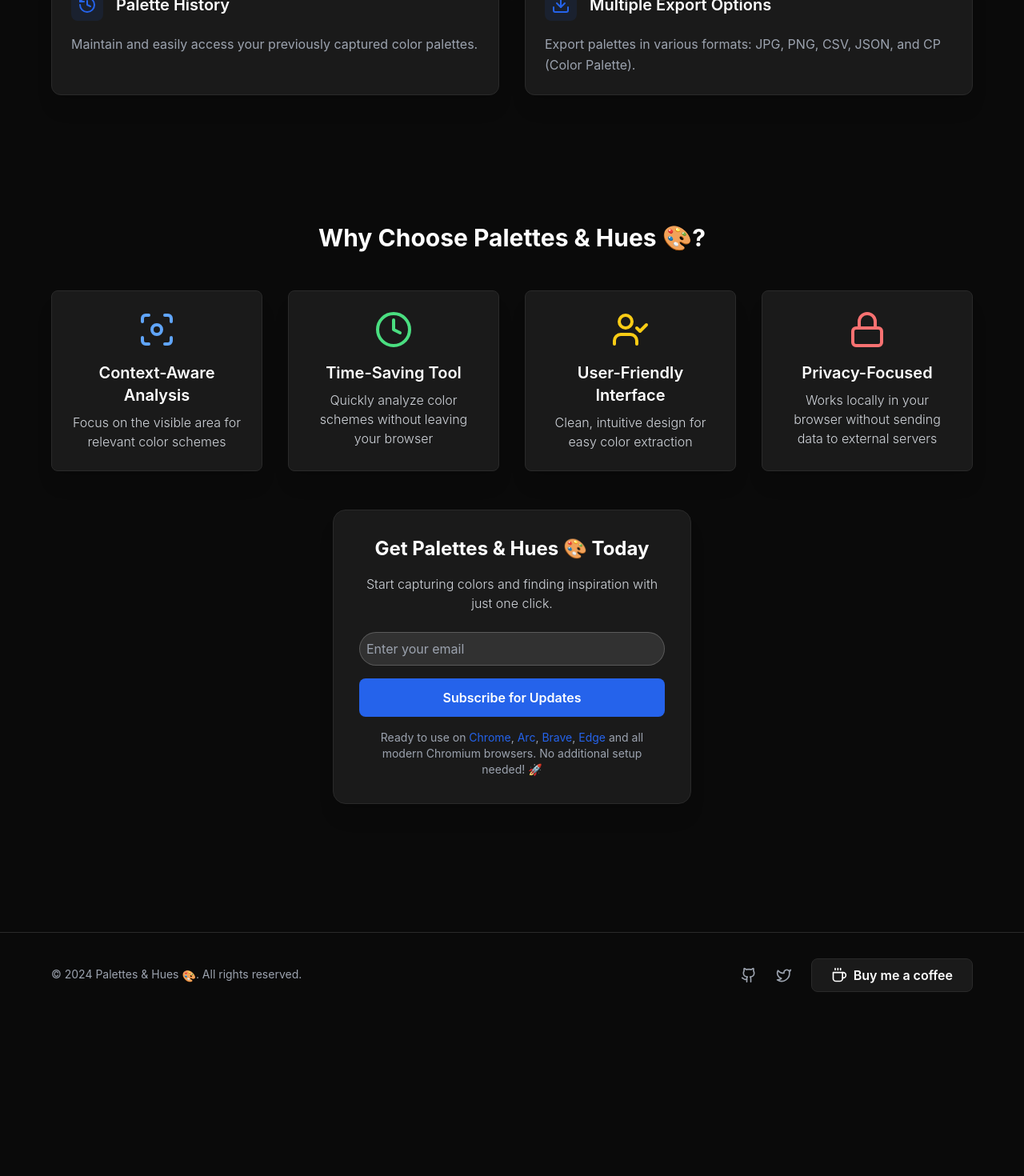
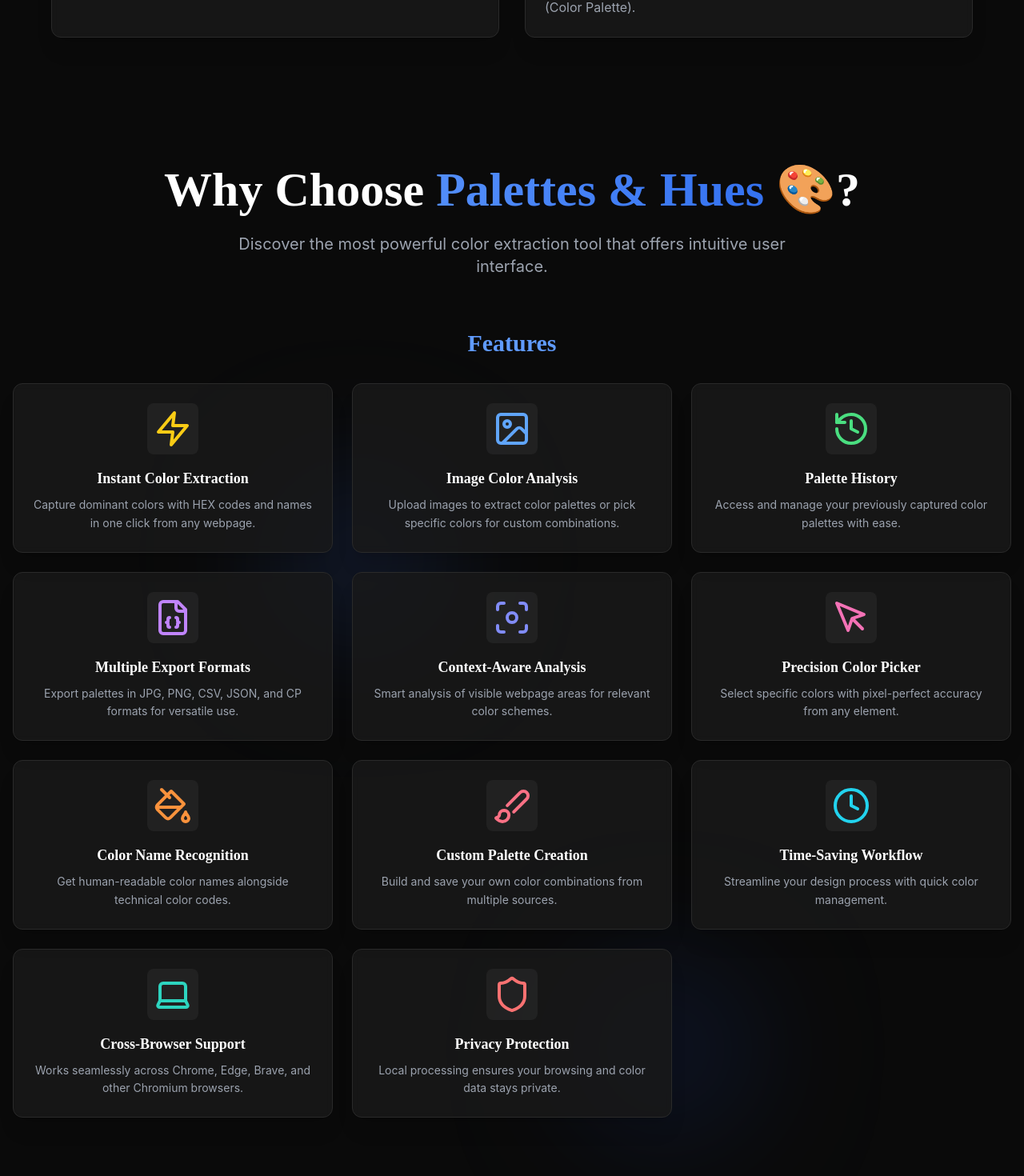
Before and after one commit to palettes-and-hues/palettes-landing, a React (Vite) app: page / in a window 1280 px wide. Shown: the part 960-2430 px from the top of the page at 80% size. Before the commit the page ends 2232 px from the top, so only its background shows below. Built offline with nearby package versions, Linux system fonts and the light colour scheme.

Commit message:
Add final changes

```diff
--- a/index.html
+++ b/index.html
@@ -1,26 +1,74 @@
 <!DOCTYPE html>
 <html lang="en">
+
 <head>
   <meta charset="UTF-8" />
-  <link rel="icon" type="image/png" href="/favicon.png" />
+  <link rel="icon" type="image/svg+xml" href="/favicon.svg" />
   <meta name="viewport" content="width=device-width, initial-scale=1.0" />
-  <title>Palettes & Hues 🎨 - Capture Colors from the Web | Chrome Extension</title>
-  <meta name="description" content="Palettes & Hues 🎨 is a powerful Chrome extension that instantly extracts the dominant color palette from any webpage. Perfect for designers and developers." />
-  <meta name="keywords" content="color extraction, web design, chrome extension, color palette, web development" />
+
+  <!-- Primary Meta Tags -->
+  <title>Palettes & Hues 🎨 - AI-Powered Color Extraction | Chrome Extension</title>
+  <meta name="title" content="Palettes & Hues 🎨 - AI-Powered Color Extraction | Chrome Extension">
+  <meta name="description"
+    content="Extract dominant color palettes instantly from any webpage or image. The perfect Chrome extension for designers and developers. Features AI-powered color analysis, real-time extraction, and multiple export formats." />
+  <meta name="keywords"
+    content="color extraction, web design, chrome extension, color palette, web development, AI color analysis, design tools, color picker, hex codes, palette generator" />
+  <meta name="author" content="Palettes & Hues">
+  <meta name="robots" content="index, follow">
+
+  <!-- Open Graph / Facebook -->
+  <meta property="og:type" content="website">
+  <meta property="og:url" content="https://palettesandhues.com/">
+  <meta property="og:title" content="Palettes & Hues 🎨 - AI-Powered Color Extraction">
+  <meta property="og:description"
+    content="Extract dominant color palettes instantly from any webpage or image. The perfect Chrome extension for designers and developers.">
+  <meta property="og:image" content="/og-image.png">
+
+  <!-- Twitter -->
+  <meta property="twitter:card" content="summary_large_image">
+  <meta property="twitter:url" content="https://palettesandhues.com/">
+  <meta property="twitter:title" content="Palettes & Hues 🎨 - AI-Powered Color Extraction">
+  <meta property="twitter:description"
+    content="Extract dominant color palettes instantly from any webpage or image. The perfect Chrome extension for designers and developers.">
+  <meta property="twitter:image" content="/og-image.png">
 
   <!-- Security Headers -->
-  <meta http-equiv="Content-Security-Policy" content="default-src 'self'; script-src 'self' 'unsafe-inline' 'unsafe-eval'; style-src 'self' 'unsafe-inline' https://fonts.googleapis.com; font-src 'self' https://fonts.gstatic.com; img-src 'self' data: https:; connect-src 'self' https://formspree.io;">
+  <meta http-equiv="Content-Security-Policy"
+    content="default-src 'self'; script-src 'self' 'unsafe-inline' 'unsafe-eval'; style-src 'self' 'unsafe-inline' https://fonts.googleapis.com; font-src 'self' https://fonts.gstatic.com data:; img-src 'self' data: https:; connect-src 'self' https://formspree.io; frame-ancestors 'none';">
   <meta http-equiv="X-Content-Type-Options" content="nosniff">
   <meta http-equiv="X-Frame-Options" content="DENY">
-  <meta http-equiv="Permissions-Policy" content="camera=(), microphone=(), geolocation=()">
+  <meta http-equiv="Permissions-Policy" content="camera=(), microphone=(), geolocation=(), interest-cohort=()">
   <meta http-equiv="Referrer-Policy" content="strict-origin-when-cross-origin">
+  <meta http-equiv="Strict-Transport-Security" content="max-age=31536000; includeSubDomains">
 
+  <!-- Preload Critical Resources -->
   <link rel="preconnect" href="https://fonts.googleapis.com">
   <link rel="preconnect" href="https://fonts.gstatic.com" crossorigin>
-  <link href="https://fonts.googleapis.com/css2?family=Inter:wght@300;400;600&display=swap" rel="stylesheet">
+  <link
+    href="https://fonts.googleapis.com/css2?family=Plus+Jakarta+Sans:wght@300;400;500;600;700&family=Playfair+Display:wght@400;600;700&display=swap"
+    rel="stylesheet">
+
+  <!-- Structured Data -->
+  <script type="application/ld+json">
+    {
+      "@context": "https://schema.org",
+      "@type": "SoftwareApplication",
+      "name": "Palettes & Hues",
+      "applicationCategory": "BrowserApplication",
+      "operatingSystem": "Chrome",
+      "offers": {
+        "@type": "Offer",
+        "price": "0",
+        "priceCurrency": "USD"
+      },
+      "description": "AI-powered Chrome extension for instant color palette extraction from webpages and images."
+    }
+  </script>
 </head>
+
 <body>
   <div id="root"></div>
   <script type="module" src="/src/main.tsx"></script>
 </body>
+
 </html>
--- a/package.json
+++ b/package.json
@@ -13,9 +13,12 @@
     "framer-motion": "^10.16.4",
     "lucide-react": "^0.344.0",
     "react": "^18.3.1",
-    "react-dom": "^18.3.1"
+    "react-dom": "^18.3.1",
+    "react-intersection-observer": "^9.8.1"
   },
   "devDependencies": {
+    "@tailwindcss/forms": "^0.5.7",
+    "@tailwindcss/typography": "^0.5.10",
     "@types/react": "^18.3.5",
     "@types/react-dom": "^18.3.0",
     "@vitejs/plugin-react": "^4.3.1",
--- a/src/components/WhyChoose.tsx
+++ b/src/components/WhyChoose.tsx
@@ -1,37 +1,102 @@
 import React, { useState } from 'react';
-import { Focus, Clock, UserCheck, Lock } from 'lucide-react';
+import {
+  Palette,
+  Image as ImageIcon,
+  History,
+  Download,
+  Eye,
+  Zap,
+  Lock,
+  MousePointer,
+  PaintBucket,
+  Brush,
+  FileJson,
+  Focus,
+  Clock,
+  Shield,
+  Sparkles,
+  Laptop
+} from 'lucide-react';
 import { motion } from 'framer-motion';
+import { useInView } from 'react-intersection-observer';
 
-const reasons = [
+const features = [
   {
-    icon: <Focus className="w-10 h-10 md:w-12 md:h-12 text-blue-400" />,
-    title: 'Context-Aware Analysis',
-    description: 'Focus on the visible area for relevant color schemes',
+    icon: <Zap className="w-10 h-10 md:w-12 md:h-12 text-yellow-400" />,
+    title: 'Instant Color Extraction',
+    description: 'Capture dominant colors with HEX codes and names in one click from any webpage.',
+    category: 'Features'
   },
   {
-    icon: <Clock className="w-10 h-10 md:w-12 md:h-12 text-green-400" />,
-    title: 'Time-Saving Tool',
-    description: 'Quickly analyze color schemes without leaving your browser',
+    icon: <ImageIcon className="w-10 h-10 md:w-12 md:h-12 text-blue-400" />,
+    title: 'Image Color Analysis',
+    description: 'Upload images to extract color palettes or pick specific colors for custom combinations.',
+    category: 'Features'
   },
   {
-    icon: <UserCheck className="w-10 h-10 md:w-12 md:h-12 text-yellow-400" />,
-    title: 'User-Friendly Interface',
-    description: 'Clean, intuitive design for easy color extraction',
+    icon: <History className="w-10 h-10 md:w-12 md:h-12 text-green-400" />,
+    title: 'Palette History',
+    description: 'Access and manage your previously captured color palettes with ease.',
+    category: 'Features'
   },
   {
-    icon: <Lock className="w-10 h-10 md:w-12 md:h-12 text-red-400" />,
-    title: 'Privacy-Focused',
-    description:
-      'Works locally in your browser without sending data to external servers',
+    icon: <FileJson className="w-10 h-10 md:w-12 md:h-12 text-purple-400" />,
+    title: 'Multiple Export Formats',
+    description: 'Export palettes in JPG, PNG, CSV, JSON, and CP formats for versatile use.',
+    category: 'Features'
   },
+  {
+    icon: <Focus className="w-10 h-10 md:w-12 md:h-12 text-indigo-400" />,
+    title: 'Context-Aware Analysis',
+    description: 'Smart analysis of visible webpage areas for relevant color schemes.',
+    category: 'Features'
+  },
+  {
+    icon: <MousePointer className="w-10 h-10 md:w-12 md:h-12 text-pink-400" />,
+    title: 'Precision Color Picker',
+    description: 'Select specific colors with pixel-perfect accuracy from any element.',
+    category: 'Features'
+  },
+  {
+    icon: <PaintBucket className="w-10 h-10 md:w-12 md:h-12 text-orange-400" />,
+    title: 'Color Name Recognition',
+    description: 'Get human-readable color names alongside technical color codes.',
+    category: 'Features'
+  },
+  {
+    icon: <Brush className="w-10 h-10 md:w-12 md:h-12 text-rose-400" />,
+    title: 'Custom Palette Creation',
+    description: 'Build and save your own color combinations from multiple sources.',
+    category: 'Features'
+  },
+  {
+    icon: <Clock className="w-10 h-10 md:w-12 md:h-12 text-cyan-400" />,
+    title: 'Time-Saving Workflow',
+    description: 'Streamline your design process with quick color management.',
+    category: 'Features'
+  },
+  {
+    icon: <Laptop className="w-10 h-10 md:w-12 md:h-12 text-teal-400" />,
+    title: 'Cross-Browser Support',
+    description: 'Works seamlessly across Chrome, Edge, Brave, and other Chromium browsers.',
+    category: 'Features'
+  },
+  {
+    icon: <Shield className="w-10 h-10 md:w-12 md:h-12 text-red-400" />,
+    title: 'Privacy Protection',
+    description: 'Local processing ensures your browsing and color data stays private.',
+    category: 'Features'
+  }
 ];
 
 const WhyChoose: React.FC = () => {
   const [email, setEmail] = useState('');
   const [isSubmitting, setIsSubmitting] = useState(false);
-  const [submitStatus, setSubmitStatus] = useState<
-    'idle' | 'success' | 'error'
-  >('idle');
+  const [submitStatus, setSubmitStatus] = useState<'idle' | 'success' | 'error'>('idle');
+  const { ref, inView } = useInView({
+    triggerOnce: true,
+    threshold: 0.1
+  });
 
   const handleSubmit = async (e: React.FormEvent) => {
     e.preventDefault();
@@ -54,99 +119,122 @@ const WhyChoose: React.FC = () => {
         setSubmitStatus('error');
       }
     } catch (error) {
-      console.error('Error submitting form: ', error);
+      console.error('Error submitting form:', error);
       setSubmitStatus('error');
     } finally {
       setIsSubmitting(false);
     }
   };
 
+  const categories = Array.from(new Set(features.map(f => f.category)));
+
   return (
-    <section id="why-choose" className="py-12 md:py-20 px-4">
-      <div className="max-w-6xl mx-auto">
-        <h2 className="text-2xl md:text-3xl mb-8 md:mb-12 text-center font-playfair">
-          Why Choose Palettes & Hues 🎨?
-        </h2>
-        <h2></h2>
-        <div className="grid sm:grid-cols-2 lg:grid-cols-4 gap-6 md:gap-8 mb-12">
-          {reasons.map((reason, index) => (
+    <section id="why-choose" className="py-20 px-4 relative overflow-hidden">
+      <div className="max-w-7xl mx-auto">
         <motion.div
-              key={index}
-              className="glass p-4 md:p-6 rounded-lg"
-              whileHover={{ scale: 1.05 }}
           initial={{ opacity: 0, y: 20 }}
           animate={{ opacity: 1, y: 0 }}
-              transition={{ duration: 0.5, delay: index * 0.1 }}
+          transition={{ duration: 0.8 }}
+          className="text-center mb-16"
         >
-              <div className="flex justify-center mb-3 md:mb-4">
-                {reason.icon}
+          <h2 className="text-4xl md:text-5xl lg:text-6xl font-display mb-6">
+            Why Choose <span className="gradient-text">Palettes & Hues</span> 🎨?
+          </h2>
+          <p className="text-lg md:text-xl text-gray-400 max-w-3xl mx-auto">
+            Discover the most powerful color extraction tool that offers intuitive user interface.
+          </p>
+        </motion.div>
+
+        <div ref={ref} className="space-y-16">
+          {categories.map((category, categoryIndex) => (
+            <div key={category} className="space-y-8">
+              <motion.h3
+                initial={{ opacity: 0, x: -20 }}
+                animate={inView ? { opacity: 1, x: 0 } : {}}
+                transition={{ duration: 0.6, delay: categoryIndex * 0.1 }}
+                className="text-2xl md:text-3xl font-display text-primary-400 text-center"
+              >
+                {category}
+              </motion.h3>
+              <div className="grid md:grid-cols-2 lg:grid-cols-3 gap-6">
+                {features
+                  .filter(feature => feature.category === category)
+                  .map((feature, index) => (
+                    <motion.div
+                      key={feature.title}
+                      className="glass p-6 rounded-xl hover:border-primary-500 transition-all duration-300"
+                      initial={{ opacity: 0, y: 20 }}
+                      animate={inView ? { opacity: 1, y: 0 } : {}}
+                      transition={{ duration: 0.5, delay: (categoryIndex * 0.2) + (index * 0.1) }}
+                      whileHover={{ scale: 1.02 }}
+                    >
+                      <div className="flex flex-col items-center text-center">
+                        <div className="p-2 bg-white/5 rounded-lg mb-4">
+                          {feature.icon}
                         </div>
-              <h3 className="text-lg md:text-xl font-semibold mb-2 text-center font-playfair">
-                {reason.title}
-              </h3>
-              <p className="text-sm md:text-base text-gray-300 text-center font-inter font-light">
-                {reason.description}
+                        <div>
+                          <h4 className="text-lg font-semibold mb-2">{feature.title}</h4>
+                          <p className="text-gray-400 text-sm leading-relaxed">
+                            {feature.description}
                           </p>
+                        </div>
+                      </div>
                     </motion.div>
                   ))}
               </div>
+            </div>
+          ))}
+        </div>
+
         <motion.div
-          className="max-w-md mx-auto glass p-6 md:p-8 rounded-2xl"
-          initial={{ opacity: 0, scale: 0.9 }}
-          animate={{ opacity: 1, scale: 1 }}
-          transition={{ duration: 0.8, delay: 0.6 }}
+          initial={{ opacity: 0, y: 20 }}
+          animate={inView ? { opacity: 1, y: 0 } : {}}
+          transition={{ duration: 0.8, delay: 0.5 }}
+          className="mt-20 max-w-md mx-auto glass p-8 rounded-2xl text-center"
         >
-          <h3 className="text-xl md:text-2xl mb-3 md:mb-4 text-center font-playfair">
-            Get Palettes & Hues 🎨 Today
+          <h3 className="text-2xl md:text-3xl mb-4 font-display">
+            Subscribe for future updates.
           </h3>
-          <p className="text-sm md:text-base text-center mb-4 md:mb-6 text-gray-300 font-inter font-light">
-            Start capturing colors and finding inspiration with just one click.
+          <p className="text-gray-400 mb-6">
+            Join a pool of designers and developers using Palettes & Hues to streamline their color workflow.
           </p>
           <form onSubmit={handleSubmit} className="space-y-4">
             <div>
-              <label htmlFor="email" className="sr-only">
-                Email
-              </label>
               <input
-                id="email"
+                type="email"
                 placeholder="Enter your email"
-                type="email"
                 value={email}
                 onChange={(e) => setEmail(e.target.value)}
+                className="w-full px-4 py-3 rounded-lg bg-white/5 border border-white/10 focus:border-primary-500 focus:ring-2 focus:ring-primary-500/20 transition-all duration-300 text-center"
                 required
-                className="w-full bg-white bg-opacity-10 text-white border border-white border-opacity-20 p-2 rounded-full focus:outline-none focus:ring-2 focus:ring-blue-400 transition-all duration-300 font-inter text-sm md:text-base"
               />
             </div>
             <motion.button
               type="submit"
-              className={`btn w-full font-inter text-sm md:text-base ${isSubmitting ? 'opacity-50 cursor-not-allowed' : ''
-                }`}
+              className={`btn w-full ${isSubmitting ? 'opacity-50 cursor-not-allowed' : ''}`}
               whileHover={{ scale: 1.05 }}
               whileTap={{ scale: 0.95 }}
               disabled={isSubmitting}
             >
-              {isSubmitting ? 'Subscribing...' : 'Subscribe for Updates'}
+              {isSubmitting ? 'Subscribing...' : 'Get Early Access'}
             </motion.button>
           </form>
           {submitStatus === 'success' && (
-            <p className="text-green-400 text-center mt-4 font-inter text-sm md:text-base">
-              Thank you for subscribing!
-            </p>
+            <p className="text-green-400 mt-4">Thank you for subscribing!</p>
           )}
           {submitStatus === 'error' && (
-            <p className="text-red-400 text-center mt-4 font-inter text-sm md:text-base">
-              Oops! Something went wrong. Please try again.
-            </p>
+            <p className="text-red-400 mt-4">Something went wrong. Please try again.</p>
           )}
-          <p className="text-xs md:text-sm text-gray-400 text-center mt-4">
-            Ready to use on{' '}
-            <span className="text-[#2563EB]">Chrome</span>,{' '}
-            <span className="text-[#2563EB]">Arc</span>,{' '}
-            <span className="text-[#2563EB]">Brave</span>,{' '}
-            <span className="text-[#2563EB]">Edge</span>{' '}
-            and all modern Chromium browsers. No additional setup needed! 🚀
-          </p>
         </motion.div>
+      </div>
+
+      <p className="text-xs md:text-sm text-gray-400 text-center mt-4">Ready to use on <span className="text-[#2563EB]">Chrome</span>, <span className="text-[#2563EB]">Arc</span>, <span className="text-[#2563EB]">Brave</span>, <span className="text-[#2563EB]">Edge</span> and all modern Chromium browsers. No additional setup needed! 🚀</p>
+
+
+      {/* Background Elements */}
+      <div className="absolute inset-0 -z-10 overflow-hidden">
+        <div className="absolute top-1/4 left-1/4 w-64 h-64 bg-primary-500 rounded-full mix-blend-multiply filter blur-3xl opacity-10 animate-float"></div>
+        <div className="absolute bottom-1/4 right-1/4 w-64 h-64 bg-primary-700 rounded-full mix-blend-multiply filter blur-3xl opacity-10 animate-float" style={{ animationDelay: '-2s' }}></div>
       </div>
     </section>
   );
--- a/src/index.css
+++ b/src/index.css
@@ -5,33 +5,35 @@
 @layer base {
   html {
     scroll-behavior: smooth;
+    -webkit-font-smoothing: antialiased;
+    -moz-osx-font-smoothing: grayscale;
   }
 
   body {
-    @apply bg-[#0A0A0A] text-white min-h-screen font-inter;
+    @apply bg-[#0A0A0A] text-white min-h-screen font-sans selection:bg-primary-500/20 selection:text-primary-400;
   }
 
   h1, h2, h3, h4, h5, h6 {
-    @apply font-inter font-bold;
+    @apply font-display font-bold;
   }
 }
 
 @layer components {
   .glass {
-    @apply bg-[#1A1A1A] border border-[#2A2A2A] shadow-xl;
+    @apply bg-[#1A1A1A] border border-[#2A2A2A] shadow-xl backdrop-blur-sm bg-opacity-80;
   }
 
   .btn {
-    @apply bg-[#2563EB] hover:bg-[#1E40AF] px-6 py-3 rounded-lg font-semibold transition-all duration-300 hover:scale-105 active:scale-95 text-white;
+    @apply bg-primary-600 hover:bg-primary-700 px-6 py-3 rounded-lg font-semibold transition-all duration-300 hover:scale-105 active:scale-95 text-white shadow-lg shadow-primary-600/25 hover:shadow-primary-600/40;
   }
 
   .btn-secondary {
-    @apply bg-[#1A1A1A] hover:bg-[#2A2A2A] border border-[#2A2A2A] px-6 py-3 rounded-lg font-semibold transition-all duration-300;
+    @apply bg-[#1A1A1A] hover:bg-[#2A2A2A] border border-[#2A2A2A] px-6 py-3 rounded-lg font-semibold transition-all duration-300 hover:shadow-lg;
   }
-}
 
-.text-gradient {
-  @apply bg-clip-text text-transparent bg-gradient-to-r from-[#2563EB] to-[#1E40AF];
+  .gradient-text {
+    @apply bg-clip-text text-transparent bg-gradient-to-r from-primary-400 to-primary-600 animate-gradient;
+  }
 }
 
 .animate-float {
--- a/tailwind.config.js
+++ b/tailwind.config.js
@@ -4,9 +4,49 @@ export default {
   theme: {
     extend: {
       fontFamily: {
-        inter: ['Inter', 'sans-serif'],
+        sans: ['Plus Jakarta Sans', 'sans-serif'],
+        display: ['Playfair Display', 'serif']
+      },
+      colors: {
+        primary: {
+          50: '#f0f6ff',
+          100: '#e0ecff',
+          200: '#c0daff',
+          300: '#91bfff',
+          400: '#609bff',
+          500: '#3b76ff',
+          600: '#2563eb',
+          700: '#1d4ed8',
+          800: '#1e40af',
+          900: '#1e3a8a',
+          950: '#172554',
+        },
+      },
+      animation: {
+        'float': 'float 6s ease-in-out infinite',
+        'gradient': 'gradient 8s linear infinite',
+        'pulse-slow': 'pulse 4s cubic-bezier(0.4, 0, 0.6, 1) infinite',
+      },
+      keyframes: {
+        float: {
+          '0%, 100%': { transform: 'translateY(0)' },
+          '50%': { transform: 'translateY(-20px)' },
+        },
+        gradient: {
+          '0%, 100%': {
+            'background-size': '200% 200%',
+            'background-position': 'left center'
+          },
+          '50%': {
+            'background-size': '200% 200%',
+            'background-position': 'right center'
+          },
+        },
       },
     },
   },
-  plugins: [],
+  plugins: [
+    require('@tailwindcss/forms'),
+    require('@tailwindcss/typography'),
+  ],
 };
```
Also changed, not shown: 6 other files (tests, documents, lock files or other folders). Lines whose indentation alone changed are shown as unchanged.
